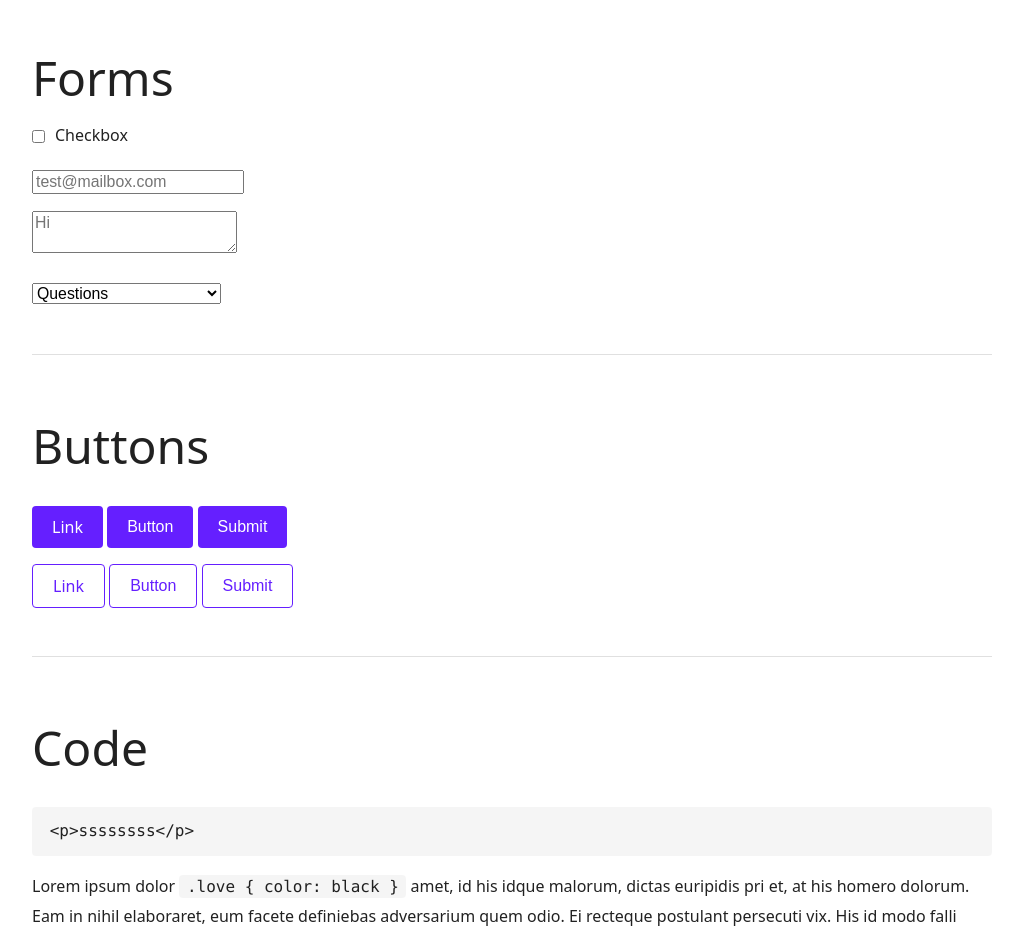
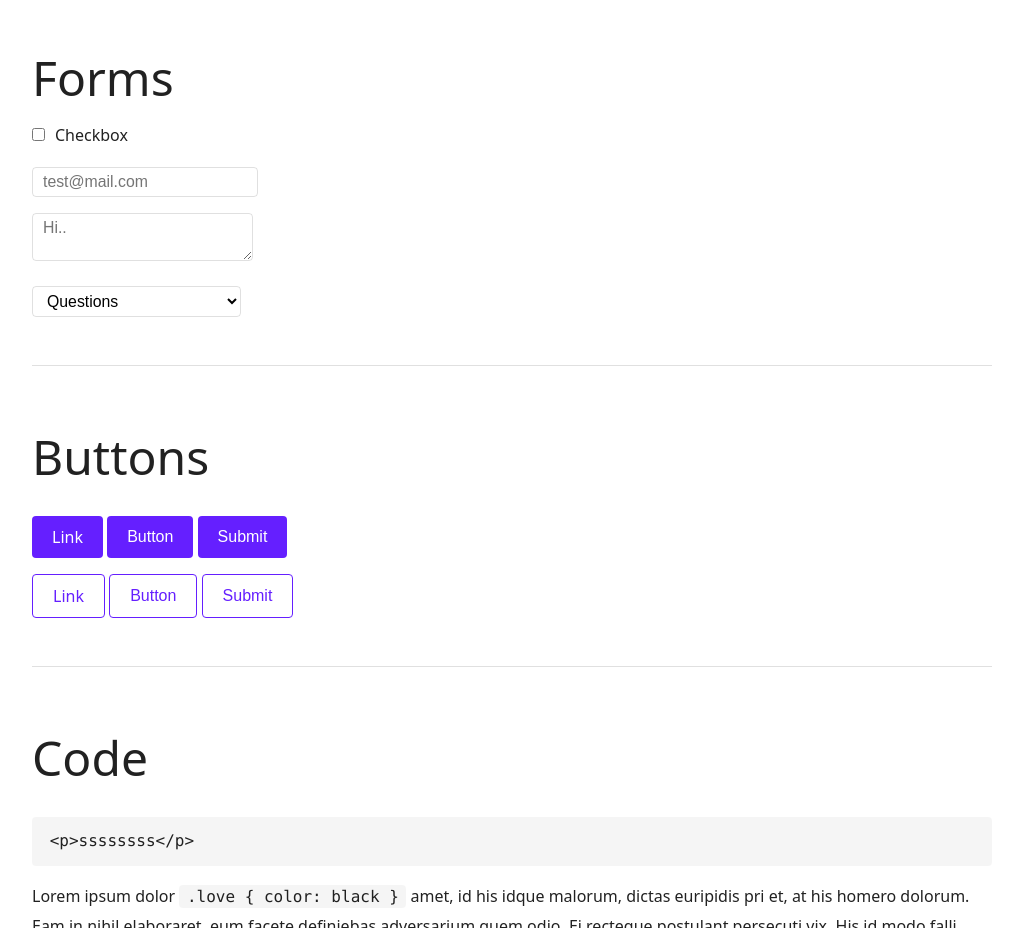
Before and after one commit to t32k/wisteria, a website: page docs/index.html in a window 1280 px wide. Shown: the part 3340-4268 px from the top of the page, without its empty margins (128-1151 px from the left). Drawn offline with Linux system fonts and the light colour scheme.

Commit message:
Add forms

```diff
--- a/docs/index.html
+++ b/docs/index.html
@@ -75,7 +75,7 @@
   <h2 class="h2">Images</h2>
   <section>
     <img src="img/image.jpg" alt="">
-    <img src="img/type.jpg" width="100" height="100" class="img--circle" alt="">
+    <img src="img/type.jpg" width="100" height="100" class="img--oval" alt="">
   </section>
 
   <hr class="hr u-mtx u-mbx">
@@ -116,16 +116,14 @@
 
   <hr class="hr u-mtx u-mbx">
   <h2 class="h2">Forms</h2>
-  <div class="u-mbm"><input type="checkbox" class="checkbox">Checkbox</div>
-
-
-  <div class="u-mbm"><input class="u-full-width" type="email" placeholder="test@mailbox.com" id="exampleEmailInput"></div>
-
-
-
-  <div class="u-mbm"><textarea class="textarea" placeholder="Hi"></textarea></div>
   <div class="u-mbm">
-    <select class="u-full-width" id="exampleRecipientInput">
+    <input type="checkbox" class="checkbox">Checkbox</div>
+  <div class="u-mbm">
+    <input type="email" placeholder="test@mail.com" class="input"></div>
+  <div class="u-mbm">
+    <textarea class="textarea" placeholder="Hi.."></textarea></div>
+  <div class="u-mbm">
+    <select class="select">
       <option value="Option 1">Questions</option>
       <option value="Option 2">Admiration</option>
       <option value="Option 3">Can I get your number?</option>
--- a/gulpfile.js
+++ b/gulpfile.js
@@ -24,7 +24,6 @@ gulp.task('build', function() {
   gulp.src('./wisteria.css')
     .pipe($.csslint('.csslintrc'))
     .pipe($.csslint.reporter())
-    .pipe($.csslint.failReporter())
     .pipe($.csscomb())
     .pipe(gulp.dest('./'))
     .pipe($.rename({suffix: '.min'}))
--- a/wisteria.css
+++ b/wisteria.css
@@ -48,12 +48,11 @@ a:hover { color: #6200EA; }
 /*------------------------------------*\
 	#images
 \*------------------------------------*/
-
-.img--circle {
+.img--oval {
 	border-radius: 50%;
-	/* http://caniuse.com/#feat=object-fit */
 
 	object-fit: cover; }
+/* http://caniuse.com/#feat=object-fit */
 
 
 /*------------------------------------*\
@@ -117,8 +116,19 @@ a:hover { color: #6200EA; }
 \*------------------------------------*/
 .checkbox {
 	margin-right: 1rem;
-	vertical-align: middle !important; }
-
+	vertical-align: baseline !important; }
+.input,
+.select,
+.textarea {
+	padding: .5rem 1rem;
+	border: 1px solid rgba(0,0,0,.12);
+	border-radius: .4rem;
+	background-color: rgba(0,0,0,0); }
+.input:focus,
+.select:focus,
+.textarea:focus {
+	border: 1px solid #651FFF;
+	outline: 0; }
 
 
 /*------------------------------------*\
```
Also changed, not shown: docs/css/wisteria.min.css, 1 other file.
